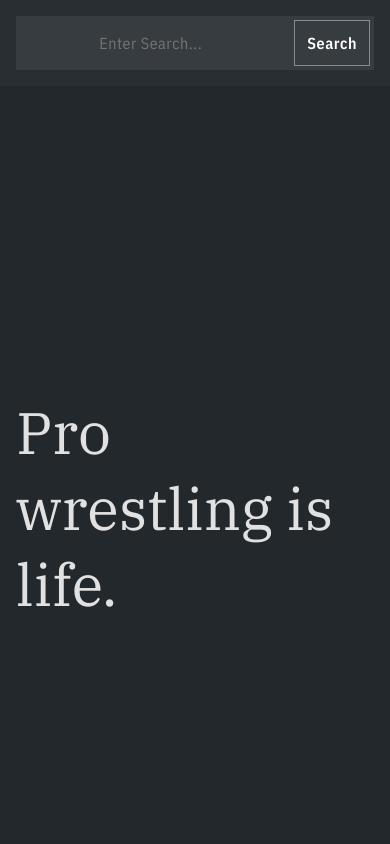
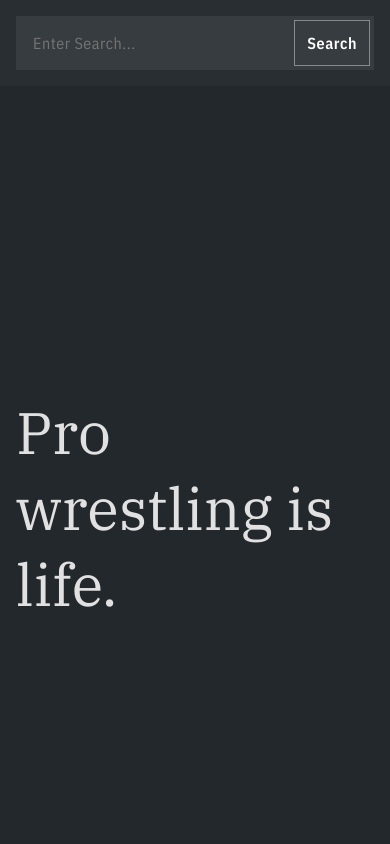
Before and after one commit to coreymcollins/gansobomb-next, a Next.js app: page / in a window 390 px wide. Shown: the top 844 px of the page. Built offline with nearby package versions, Linux system fonts and the light colour scheme.

Commit message:
adjusts mobile search styles

```diff
--- a/app/globals.css
+++ b/app/globals.css
@@ -317,4 +317,8 @@ iframe[src*='youtube'] {
     justify-content: flex-end;
     width: 100%;
   }
+
+  .search-input {
+    width: 100%;
+  }
 }
```
